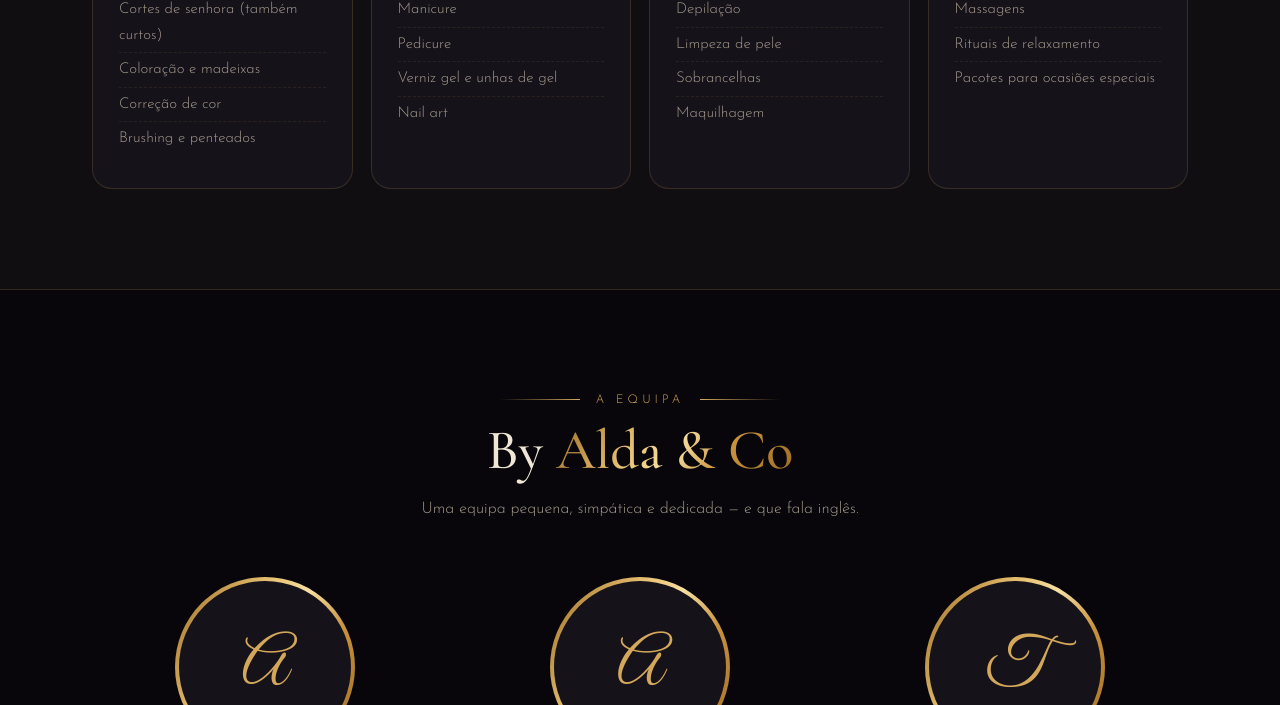
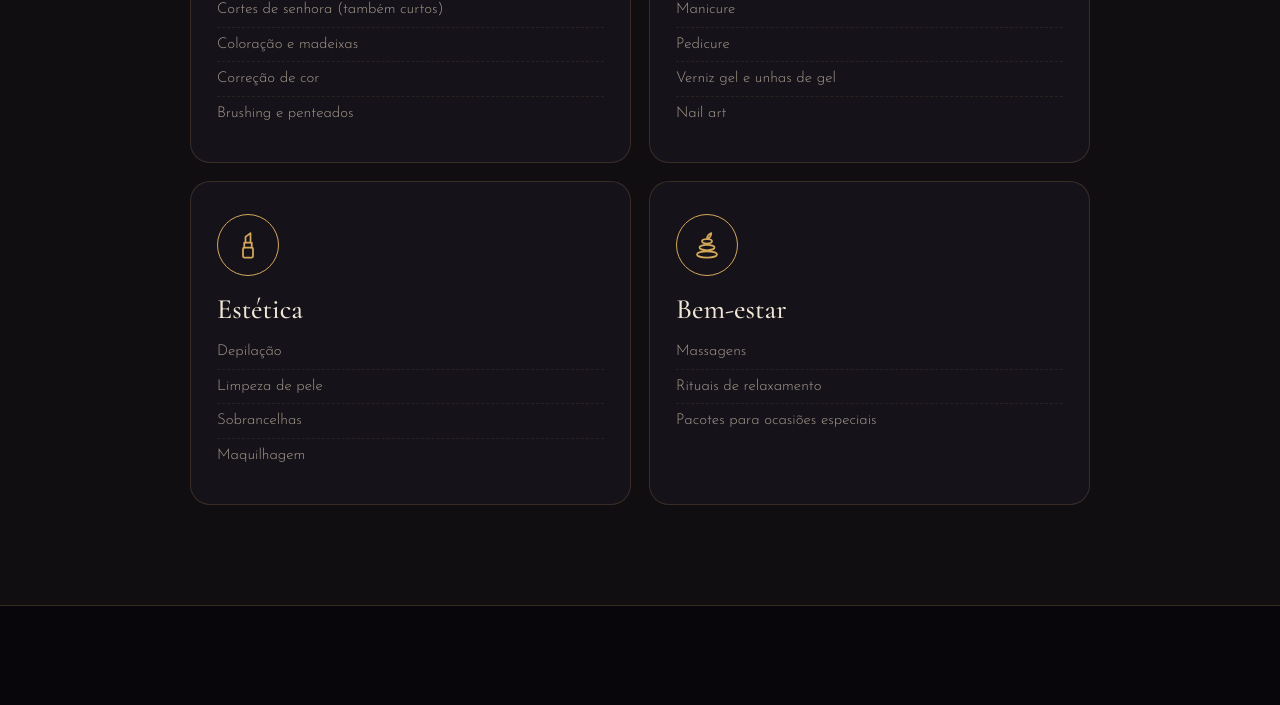
Before and after one commit to Ribeiro-MD/Cabelo, a plain HTML site: page index.html in a window 1280 px wide. Shown: the part 1434-2139 px from the top of the page. Drawn offline with nearby package versions, Linux system fonts and the light colour scheme.

Commit message:
Serviços em grelha 2x2

```diff
--- a/index.html
+++ b/index.html
@@ -130,7 +130,7 @@
   h2 { font-size: clamp(36px, 5vw, 56px); margin: 10px 0 14px; }
   .head p { color: var(--muted); }
 
-  .services { display: grid; grid-template-columns: repeat(4, 1fr); gap: 18px; }
+  .services { display: grid; grid-template-columns: repeat(2, 1fr); gap: 18px; max-width: 900px; margin: 0 auto; }
   .svc { background: var(--card); border: 1px solid var(--line); border-radius: 20px; padding: 32px 26px; transition: border-color .25s, transform .25s; }
   .svc:hover { border-color: var(--gold); transform: translateY(-4px); }
   .svc .ic { width: 62px; height: 62px; border-radius: 50%; border: 1px solid var(--gold); color: var(--gold); display: grid; place-items: center; margin-bottom: 18px; }
```
